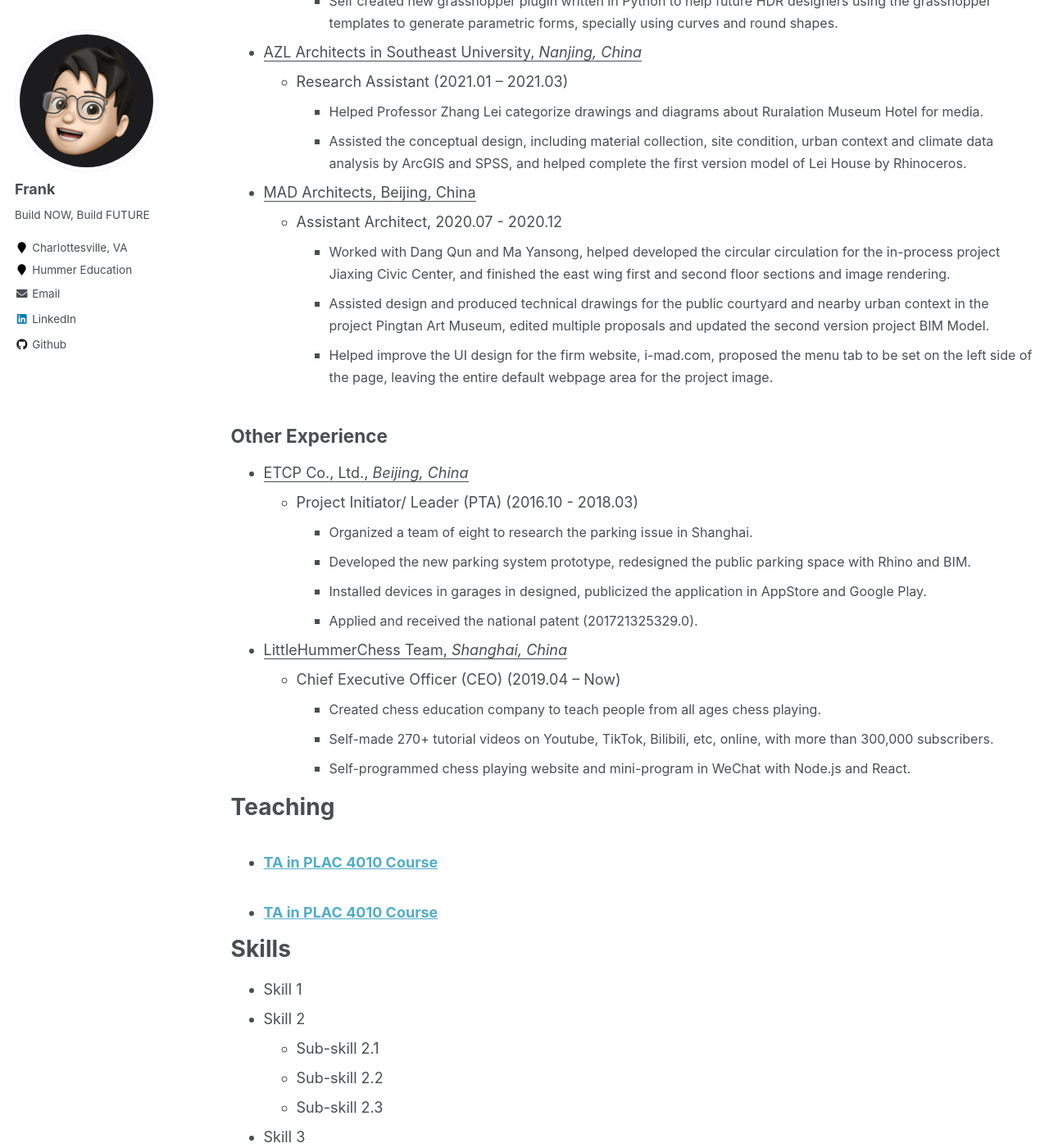
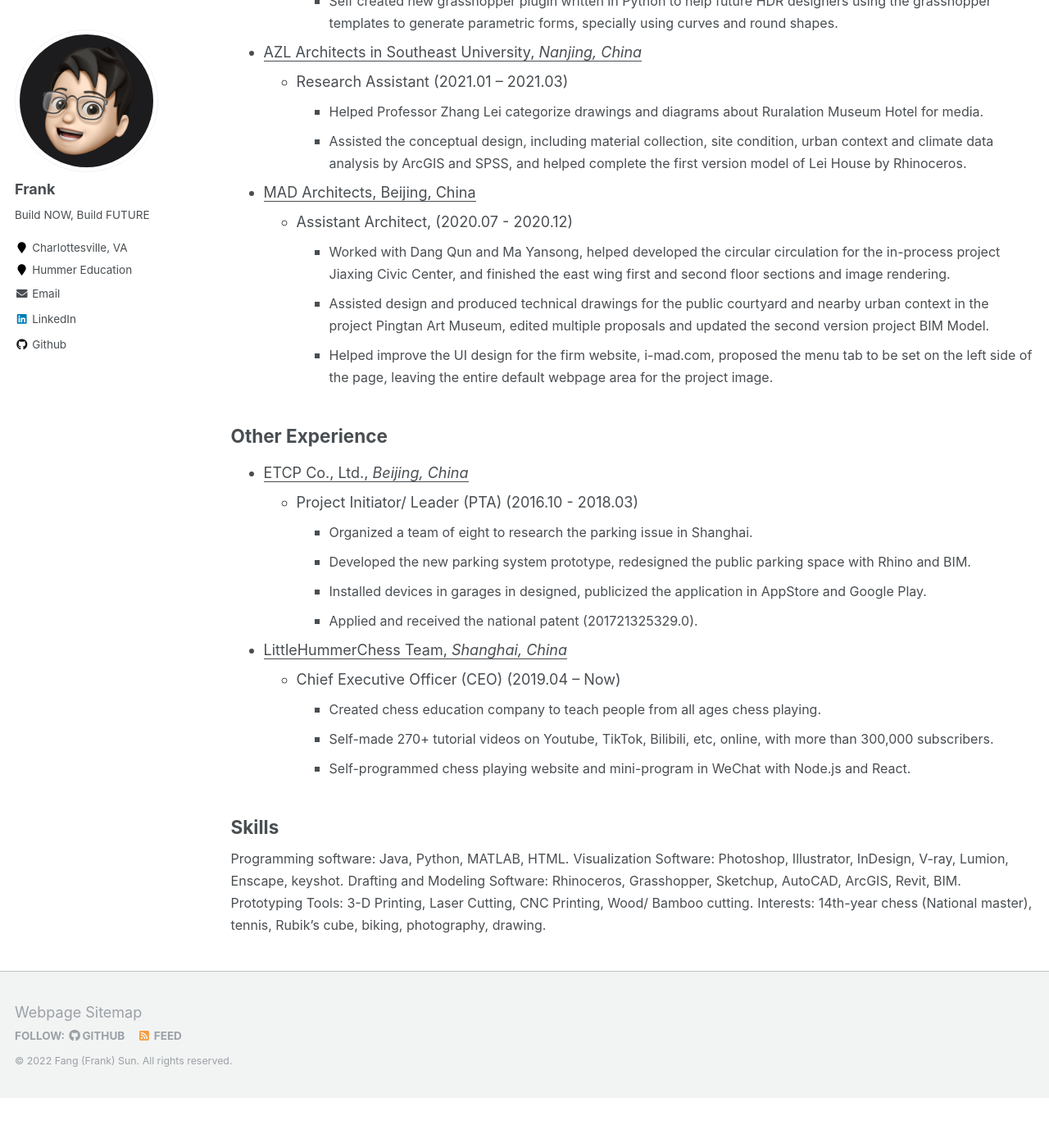
Before and after one commit to FangFrankSun/AcademicPage, a Jekyll site: the page built from _pages/cv.md, in a window 1280 px wide and 1400 px high, scrolled down 1554 px. Shown: the whole window at 82% size. Built offline with Jekyll 4.4.1, drawn with Linux system fonts in a browser that asks for light colours; after the commit the page ends 2893 px from its top, so only the background shows below that; some of the changed text lies outside the part shown.

Commit message:
Update cv.md

```diff
--- a/_pages/cv.md
+++ b/_pages/cv.md
@@ -58,7 +58,7 @@ Work experience in *Architecture*
     * <font size = 3>Assisted the conceptual design, including material collection, site condition, urban context and climate data analysis by ArcGIS and SPSS, and helped complete the first version model of Lei House by Rhinoceros.</font>
 
 * <ins>MAD Architects<ins>, Beijing, China
-  * Assistant Architect, 2020.07 - 2020.12
+  * Assistant Architect, (2020.07 - 2020.12)
     * <font size = 3>Worked with Dang Qun and Ma Yansong, helped developed the circular circulation for the in-process project Jiaxing Civic Center, and finished the east wing first and second floor sections and image rendering.</font>
     * <font size = 3>Assisted design and produced technical drawings for the public courtyard and nearby urban context in the project Pingtan Art Museum, edited multiple proposals and updated the second version project BIM Model.</font>
     * <font size = 3>Helped improve the UI design for the firm website, i-mad.com, proposed the menu tab to be set on the left side of the page, leaving the entire default webpage area for the project image.</font>
@@ -78,25 +78,11 @@ Other Experience
       * <font size = 3>Self-made 270+ tutorial videos on Youtube, TikTok, Bilibili, etc, online, with more than 300,000 subscribers.</font>
       * <font size = 3>Self-programmed chess playing website and mini-program in WeChat with Node.js and React.</font>
 
-Teaching
-======
-  <ul>{% for post in site.teaching %}
-    {% include archive-single-cv.html %}
-  {% endfor %}</ul>
-
 
 Skills
-======
-* Skill 1
-* Skill 2
-  * Sub-skill 2.1
-  * Sub-skill 2.2
-  * Sub-skill 2.3
-* Skill 3
-
-
-
-
-Service and leadership
-======
-* test test
+---
+<font size = 3>Programming software: Java, Python, MATLAB, HTML.</font>
+<font size = 3>Visualization Software: Photoshop, Illustrator, InDesign, V-ray, Lumion, Enscape, keyshot.</font>
+<font size = 3>Drafting and Modeling Software: Rhinoceros, Grasshopper, Sketchup, AutoCAD, ArcGIS, Revit, BIM.</font>
+<font size = 3>Prototyping Tools: 3-D Printing, Laser Cutting, CNC Printing, Wood/ Bamboo cutting.</font>
+<font size = 3>Interests: 14th-year chess (National master), tennis, Rubik’s cube, biking, photography, drawing.</font>
```
